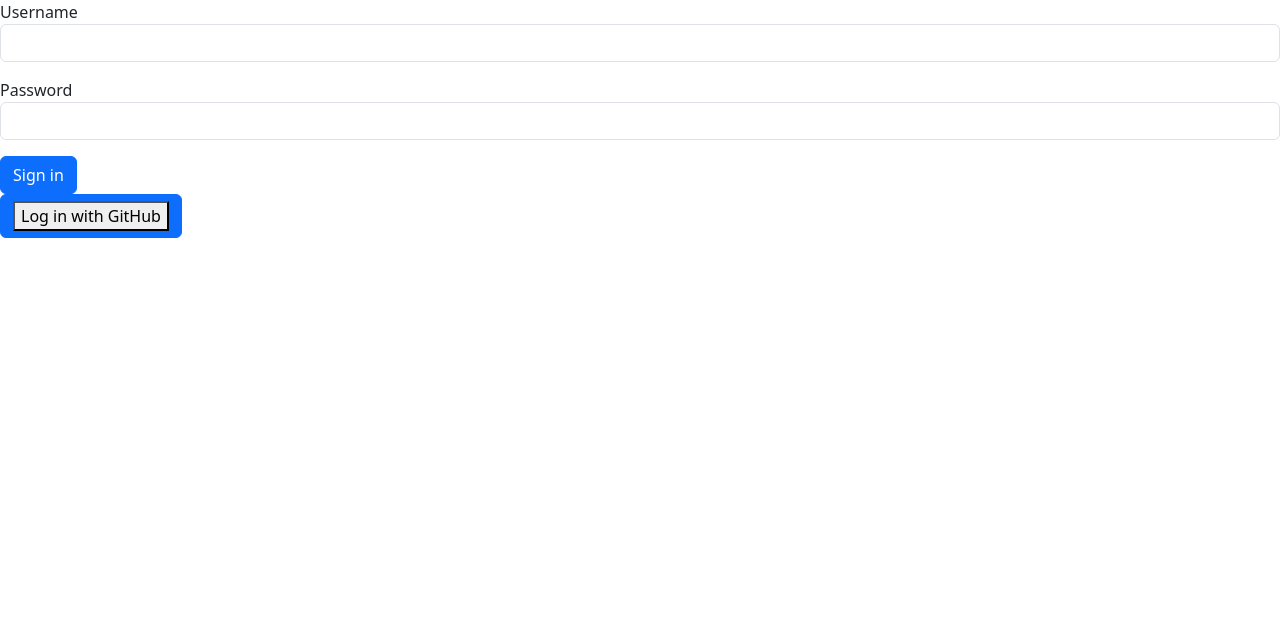
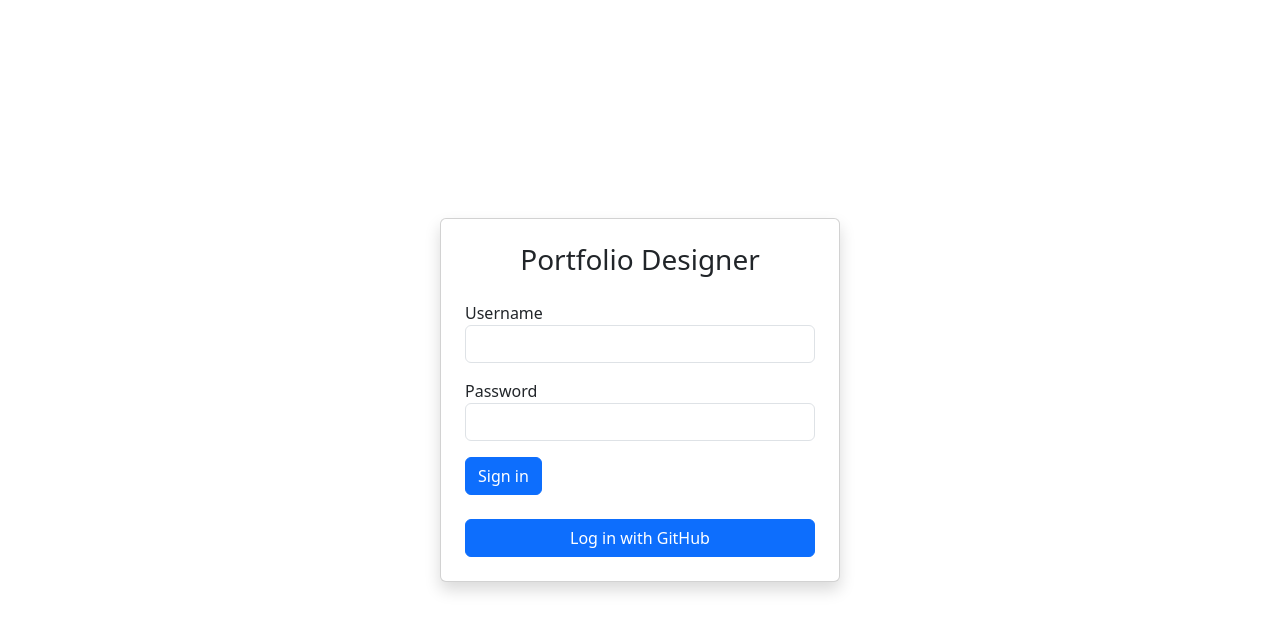
Before and after one commit to Liu-Dennis/finalproject, a React (Vite) app: page / in a window 1280 px wide. Shown: the top 632 px of the page. Built offline with nearby package versions, Linux system fonts and the light colour scheme.

Commit message:
login-page

```diff
--- a/src/client/homepage.jsx
+++ b/src/client/homepage.jsx
@@ -1,9 +1,13 @@
 
 function Home() {
   return (
-    <main className="form-signin w-100 m-auto">
-      <LocalForm />
-      <Methods />
+    <main className="container min-vh-100 d-flex align-items-center justify-content-center">
+      <div className="card p-4 shadow" style={{ maxWidth: "400px", width: "100%" }}>
+        <h1 className="h3 mb-4 text-center">Portfolio Designer</h1>
+          <LocalForm />
+          <br className="mb-5"/>
+          <Methods />
+      </div>
     </main>
   );
 }
@@ -11,8 +15,8 @@ function Home() {
 function Methods() {
   return (
     <div>
-      <a className="btn btn-primary" href="/auth/github">
-        <button>Log in with GitHub</button>
+      <a href="/auth/github">
+        <button className="flex-grow-1 btn btn-primary" style={{ width: "100%" }}>Log in with GitHub</button>
       </a>
     </div>
   );
@@ -30,7 +34,7 @@ function LocalForm() {
         <label htmlFor="password">Password</label>
         <input className="form-control" name="password" type="password" required />
       </div>
-      <button className="btn btn-primary" type="submit">Sign in</button>
+      <button className="flex-grow-1 btn btn-primary" type="submit">Sign in</button>
     </form>
   );
 }
```
